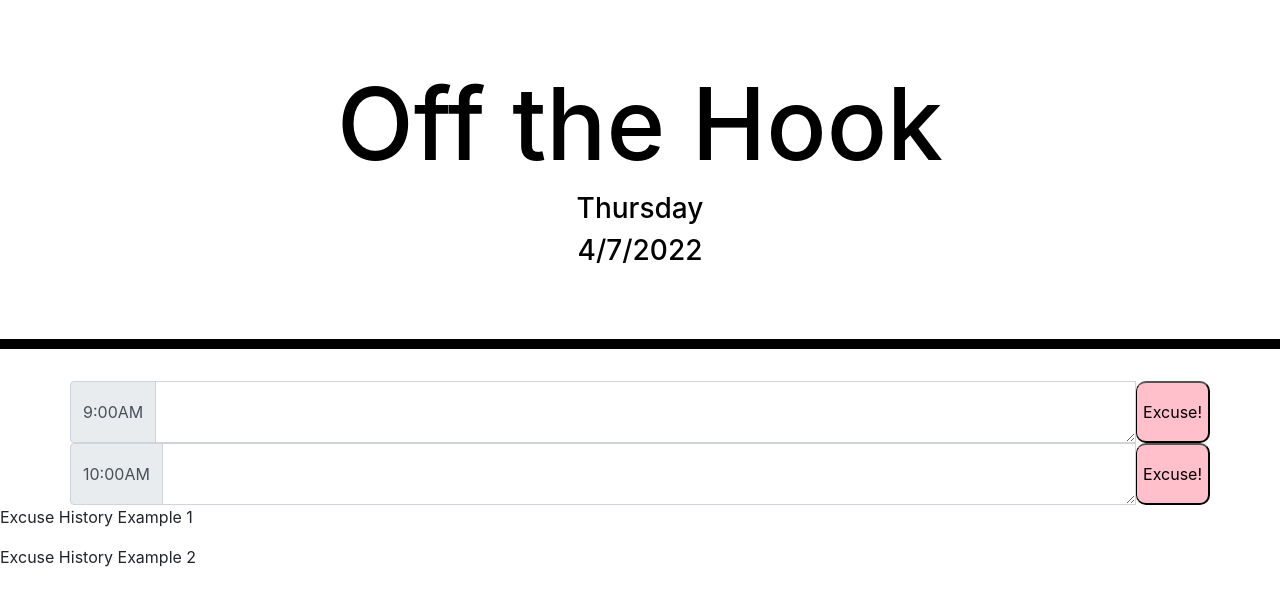
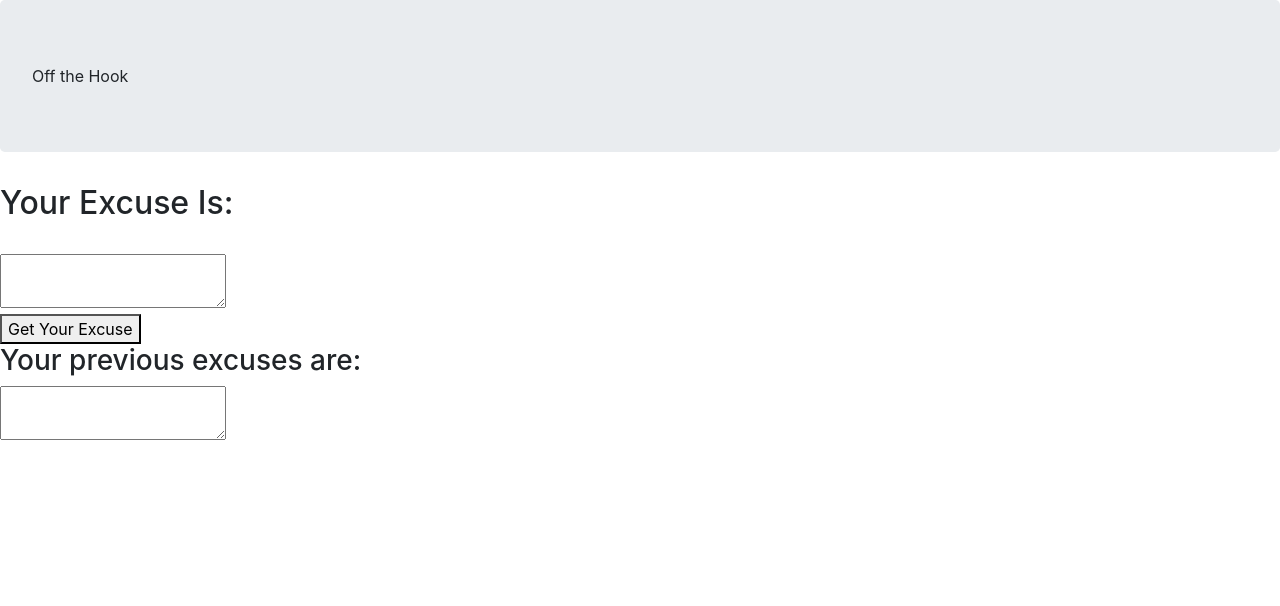
Before and after one commit to jonghwa101/off-the-hook, a plain HTML site: page index.html in a window 1280 px wide. Drawn offline with nearby package versions, Linux system fonts and the light colour scheme; no server answers.

Commit message:
updated html

```diff
--- a/assets/css/style.css
+++ b/assets/css/style.css
@@ -1,4 +1,4 @@
-.jumbotron {
+/* .jumbotron {
     text-align: center;
     background-color: transparent;
     color: black;
@@ -19,4 +19,4 @@ h1 {
 .Btn:hover {
     font-size: 30px;
     transition: all .3s ease-in-out;
-}
+} */
--- a/index.html
+++ b/index.html
@@ -10,7 +10,7 @@
 </head>
 
 <body>
-    <header class="jumbotron">
+    <!-- <header class="jumbotron">
         <h1>Off the Hook</h1>
         <div>
             <h3 id="weekday"></h3>
@@ -27,29 +27,33 @@
               <textarea class="form-control" id="9"></textarea>
               <button type="button" class="Btn">Excuse!</button>
             </div>
-          </div>
+        </div>
 
-          <div class="row">
-            <div class="input-group">
-              <div class="input-group-prepend">
-                <div class="input-group-text hour">10:00AM</div>
-              </div>
-              <textarea class="form-control" id="10"></textarea>
-              <button type="button" class="Btn">Excuse!</button>
-            </div>
-          </div>
-
-        <!-- <div class="row">
+        <div class="row">
             <p>Time</p>
             <p>Excuse</p>
             <button type="button" class="Btn">Excuse!</button>
-        </div> -->
+        </div>
     </main>
 
     <div id="history">
         <p>Excuse History Example 1</p>
         <p>Excuse History Example 2</p>
-    </div>
+    </div> -->
+
+    <header class="jumbotron">Off the Hook</header>
+
+    <main class="">
+        <h2>Your Excuse Is:</h2>
+        <br>
+        <textarea></textarea>
+        <br>
+        <button type="button" class="Btn">Get Your Excuse</button>
+        <img src="">
+        <br>
+    <h3>Your previous excuses are: </h3>
+    <textarea></textarea>
+    </main>
 
     <script src="https://code.jquery.com/jquery-3.4.1.min.js"></script>
     <script src="https://cdnjs.cloudflare.com/ajax/libs/moment.js/2.24.0/moment.min.js"></script>
```
